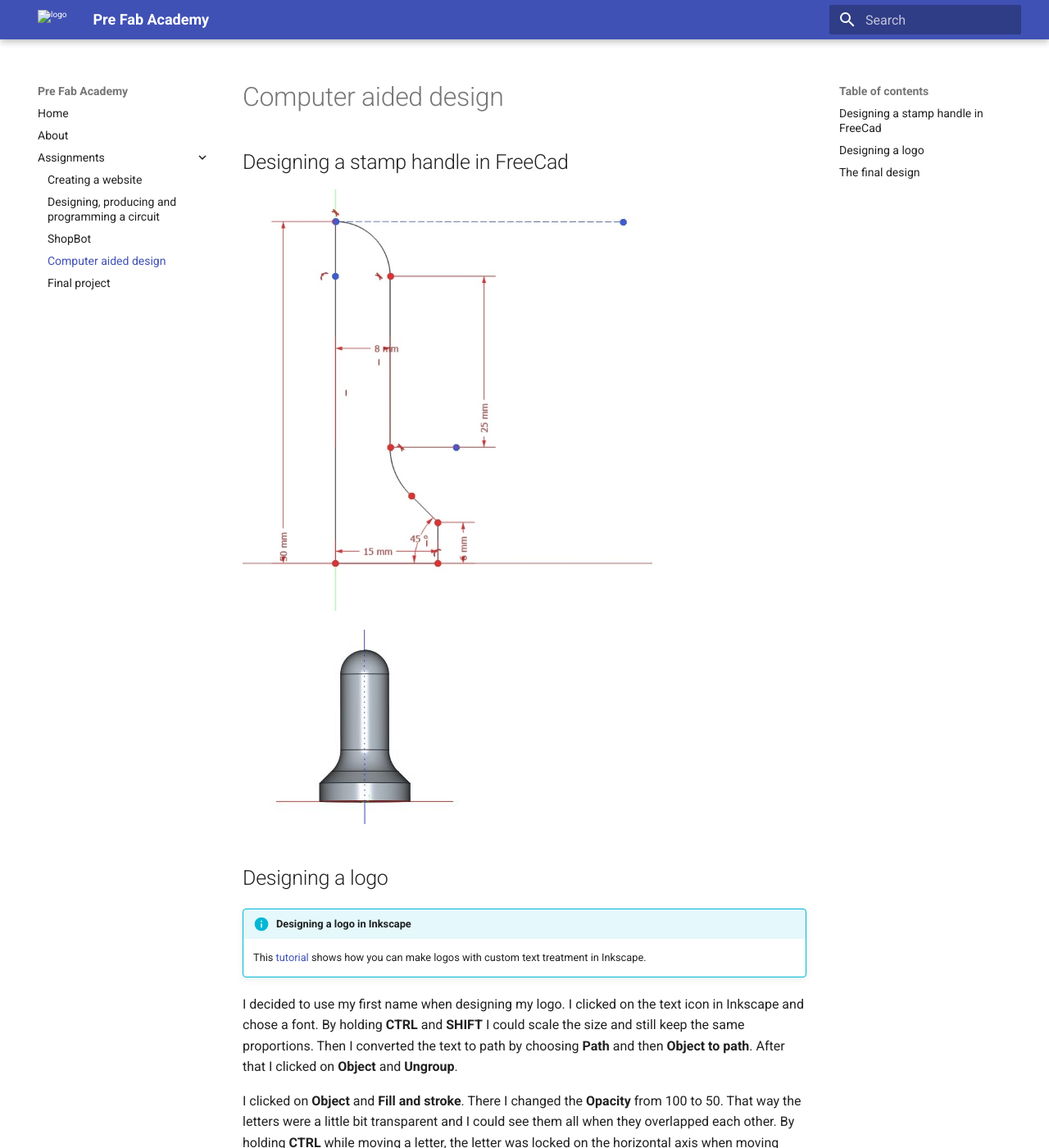
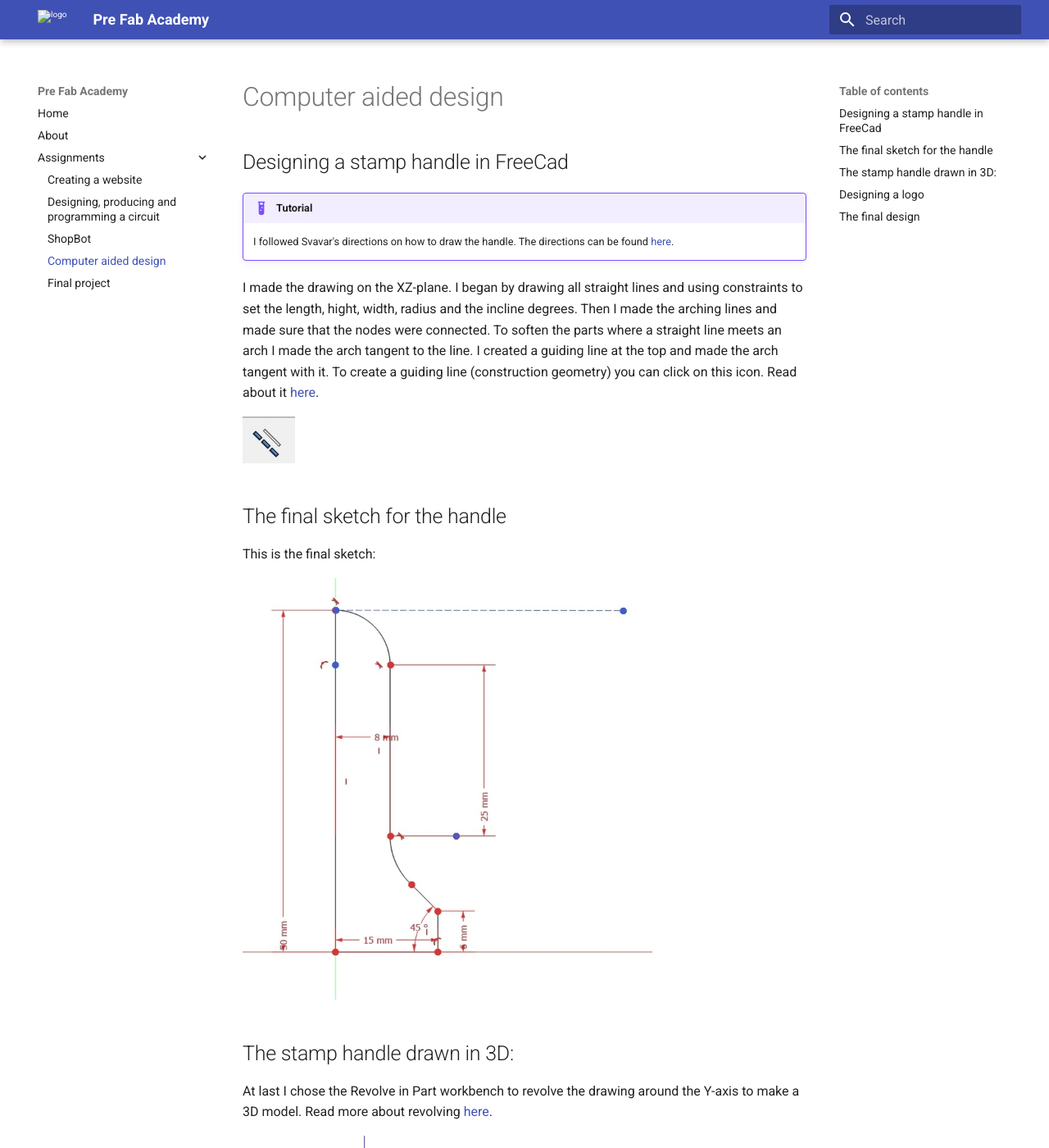
Before and after one commit to OlofH2/Before-Fab-Academy, an MkDocs documentation site: the page built from docs/ComputerAidedDesign.md, in a window 1280 px wide and 1400 px high. Shown: the whole window at 82% size. Built offline with MkDocs 1.6.1 and Material for MkDocs 9.7.7, drawn with Linux system fonts in a browser that asks for light colours.

Commit message:
Að teikna stimpilhandfang

```diff
--- a/docs/ComputerAidedDesign.md
+++ b/docs/ComputerAidedDesign.md
@@ -2,7 +2,25 @@
 
 ##Designing a stamp handle in FreeCad
 
+
+!!! example "Tutorial"
+
+    I followed Svavar's directions on how to draw the handle. The directions can be found [here](https://www.fabisa.is/N%C3%A1msefni/Pre-Fab/5-tolvuteikning/).
+
+
+I made the drawing on the XZ-plane. I began by drawing all straight lines and using constraints to set the length, hight, width, radius and the incline degrees. Then I made the arching lines and made sure that the nodes were connected. To soften the parts where a straight line meets an arch I made the arch tangent to the line. I created a guiding line at the top and made the arch tangent with it. To create a guiding line (construction geometry) you can click on this icon. Read about it [here](https://wiki.freecad.org/Sketcher_ToggleConstruction).
+
+![ToggleConstructionGeometry](img/ToggleConstructionGeometryIcon.jpg)
+
+##The final sketch for the handle
+
+This is the final sketch:
+
 ![StampSketch](img/StampSketch500x514.jpg)
+
+##The stamp handle drawn in 3D:
+
+At last I chose the Revolve in Part workbench to revolve the drawing around the Y-axis to make a 3D model. Read more about revolving [here](https://wiki.freecad.org/Part_Revolve).
 
 ![StampModel](img/StampModelReady300x237.jpg)
 
```
Also changed, not shown: docs/img/ToggleConstructionGeometryIcon.jpg (added).
